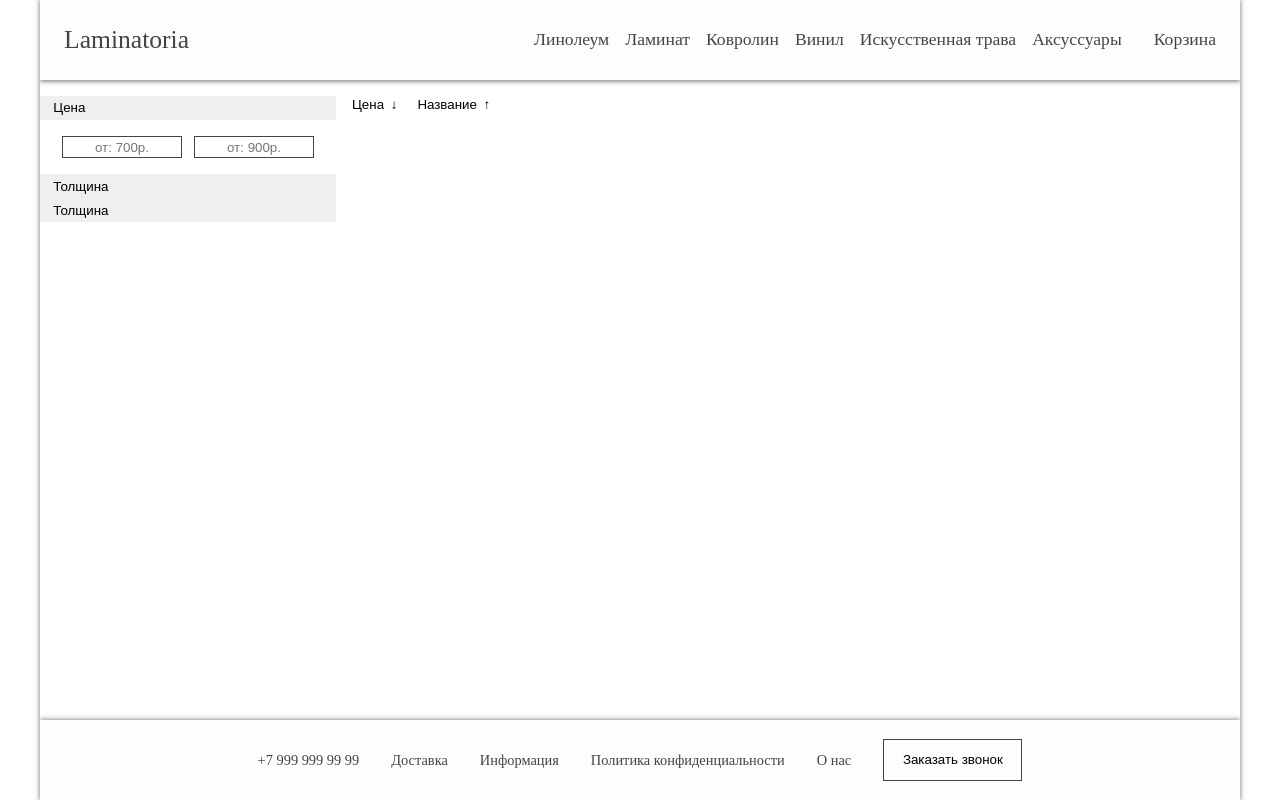
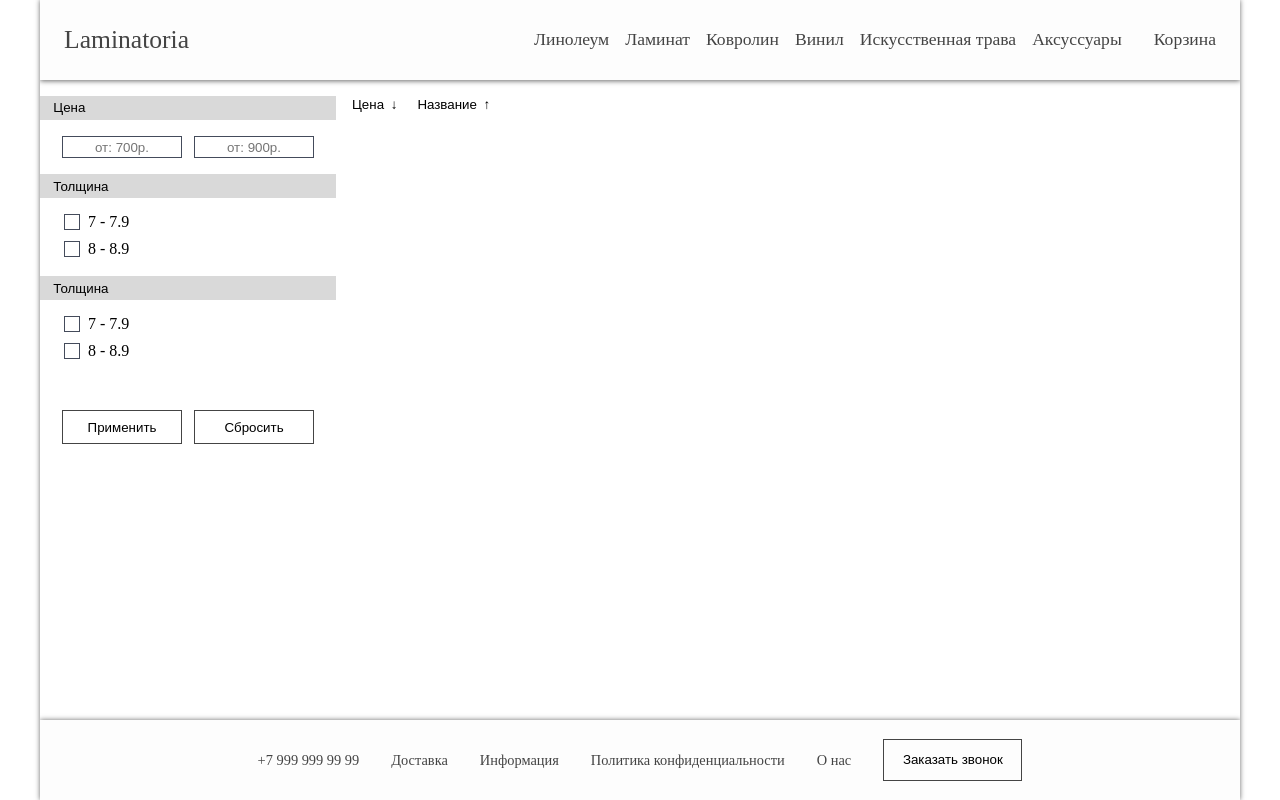
Before and after one commit to DmitriyPermyakov/Laminatoria, an Angular app in the folder laminatoria-client/: page /products/accessories in a window 1280 px wide. Built offline with nearby package versions, Linux system fonts and the light colour scheme.

Commit message:
feat: Customize checkbox. Add buttons for filter

```diff
--- a/laminatoria-client/src/app/filter/filter.component.html
+++ b/laminatoria-client/src/app/filter/filter.component.html
@@ -8,28 +8,40 @@
 	</div>
 	<div class="filter-item">
 		<button class="property-name" appOpenCloseMenu>Толщина</button>
-		<div class="wrapper">
+		<div class="wrapper opened">
 			<div class="prop-container">
-				<input class="property-value" type="checkbox" />
-				<label class="property-value-label">7 - 7.9</label>
+				<label class="property-value-label" for="1">
+					<input class="property-value" type="checkbox" id="1" />
+					<span>7 - 7.9</span>
+				</label>
 			</div>
 			<div class="prop-container">
-				<input class="property-value" type="checkbox" />
-				<label class="property-value-label">8 - 8.9</label>
+				<label class="property-value-label" for="2">
+					<input class="property-value" type="checkbox" id="2" />
+					<span>8 - 8.9</span>
+				</label>
 			</div>
 		</div>
 	</div>
 	<div class="filter-item">
 		<button class="property-name" appOpenCloseMenu>Толщина</button>
-		<div class="wrapper">
+		<div class="wrapper opened">
 			<div class="prop-container">
-				<input class="property-value" type="checkbox" />
-				<label class="property-value-label">7 - 7.9</label>
+				<label class="property-value-label" for="1">
+					<input class="property-value" type="checkbox" id="1" />
+					<span>7 - 7.9</span>
+				</label>
 			</div>
 			<div class="prop-container">
-				<input class="property-value" type="checkbox" />
-				<label class="property-value-label">8 - 8.9</label>
+				<label class="property-value-label" for="2">
+					<input class="property-value" type="checkbox" id="2" />
+					<span>8 - 8.9</span>
+				</label>
 			</div>
 		</div>
 	</div>
+	<div class="buttons">
+		<button class="apply-btn">Применить</button>
+		<button class="reset-btn">Сбросить</button>
+	</div>
 </div>
--- a/laminatoria-client/src/app/filter/filter.component.scss
+++ b/laminatoria-client/src/app/filter/filter.component.scss
@@ -8,6 +8,7 @@ button {
 	padding: 0.4em 1em;
 	width: 100%;
 	border: none;
+	background-color: var(--menu-color);
 	text-align: start;
 }
 
@@ -24,12 +25,13 @@ button {
 		max-width: 120px;
 		text-align: center;
 
-		border: 1px solid var(--main-text);
+		border: 1px solid var(--button-color);
 	}
 
-	& > input:focus {
+	& > input:focus,
+	& > input:hover {
 		outline: none;
-		border: 2px solid var(--main-text);
+		outline: 1px solid var(--button-color);
 	}
 }
 
@@ -61,10 +63,37 @@ input[type='number'] {
 	}
 }
 
-.prop-container + .prop-container {
-	margin-top: 0.5em;
+.prop-container {
+	position: relative;
+
+	& + & {
+		margin-top: 0.5em;
+	}
 }
 
 .property-value-label {
 	margin-left: 0.5em;
 }
+
+.buttons {
+	display: flex;
+	align-items: center;
+	justify-content: space-around;
+	padding: 2em 1em;
+	text-align: center;
+
+	& > button {
+		padding: 0.7em 0.5em;
+		max-width: 120px;
+		border: 1px solid var(--main-text);
+		background-color: transparent;
+		text-align: center;
+	}
+
+	& > button:hover,
+	& > button:active {
+		// outline: 1px solid var(--button-color);
+		background-color: var(--button-color);
+		color: var(--main-color);
+	}
+}
--- a/laminatoria-client/src/styles.scss
+++ b/laminatoria-client/src/styles.scss
@@ -30,3 +30,33 @@ body {
 
 	position: relative;
 }
+
+input[type='checkbox'] {
+	position: absolute;
+	z-index: -1;
+	opacity: 0;
+
+	& + span {
+		display: inline-flex;
+		align-items: center;
+		user-select: none;
+	}
+
+	& + span::before {
+		content: '';
+		display: inline-block;
+		width: 1em;
+		height: 1em;
+		flex-grow: 0;
+		flex-shrink: 0;
+		border: 1px solid var(--button-color);
+		margin-right: 0.5em;
+		background-repeat: no-repeat;
+		background-position: center;
+		background-size: 90% 90%;
+	}
+
+	&:checked + span::before {
+		background-image: url('./assets/checkbox.svg');
+	}
+}
--- a/laminatoria-client/src/variables.scss
+++ b/laminatoria-client/src/variables.scss
@@ -5,4 +5,5 @@
 	--hover-text: #111111;
 	--secondary-text: #6a6a6a;
 	--button-color: #444b5b;
+	--menu-color: #d9d9d9;
 }
```
Also changed, not shown: laminatoria-client/src/assets/checkbox.svg (added).
